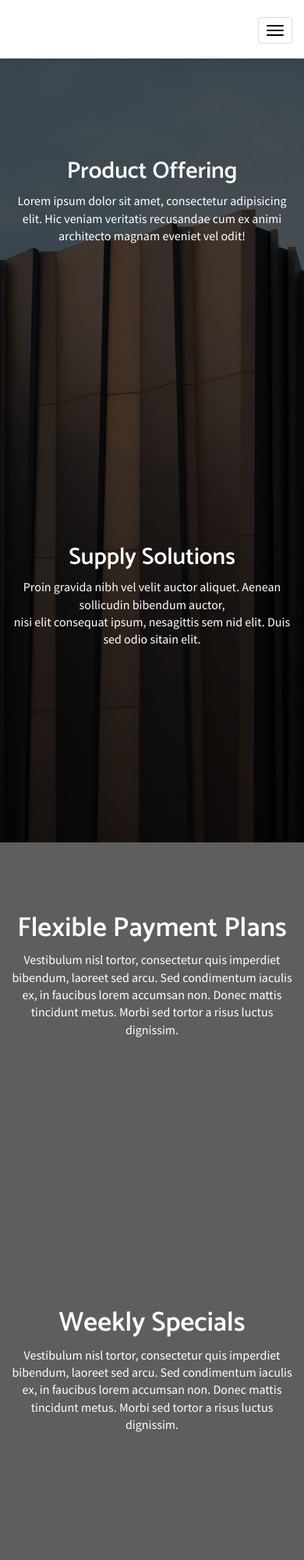
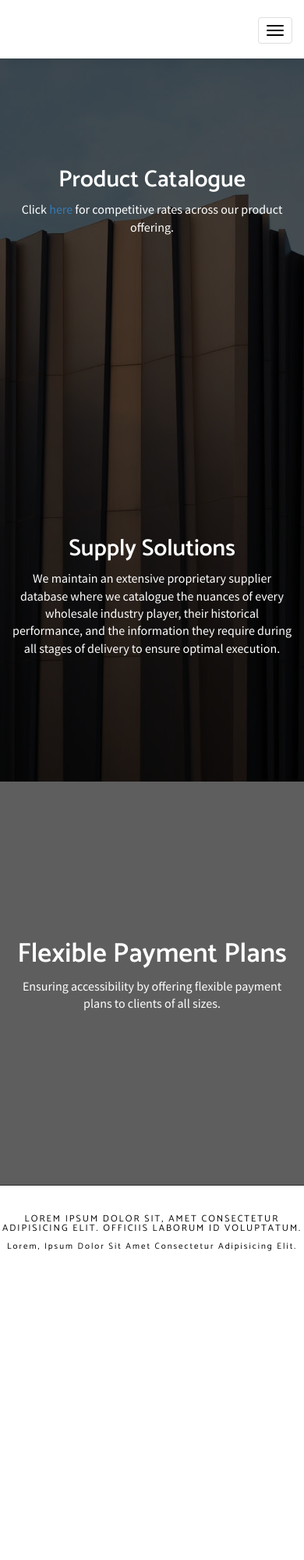
Before and after one commit to emmaxx/nygeneral-old, a website: page src/services.html in a window 390 px wide. Shown: the top 2000 px of the page at 78% size. After the commit the page ends 1636 px from the top, so only its background shows below. Drawn offline with nearby package versions, Linux system fonts and the light colour scheme.

Commit message:
styles and updated htmls

```diff
--- a/src/css/style.css
+++ b/src/css/style.css
@@ -1,4 +1,5 @@
 @import url("https://fonts.googleapis.com/css?family=Catamaran:400,500,600,700,700|Source+Sans+Pro:400,600");
+
 body {
   line-height: 1.4;
   font-family: "Source Sans Pro", sans-serif;
--- a/src/services.html
+++ b/src/services.html
@@ -68,16 +68,16 @@ Fixed Navigation
 End Fixed Navigation
  -->
  <div class="parallax-window" data-parallax="scroll" data-image-src="/nygeneral/src/assets/images/mission-statement.jpeg">
-  <!-- Product Offering
+
+  <!-- Product Catalogue
  ==================================== -->
   <section class="hero-area section">
     <div class="container">
       <div class="row">
         <div class="col-md-12 text-center">
-          <h2>Product Offering</h2>
+          <h2>Product Catalogue</h2>
           <p>
-            Lorem ipsum dolor sit amet, consectetur adipisicing elit. Hic veniam veritatis recusandae cum ex animi
-            architecto magnam eveniet vel odit!
+            Click <a href="/404.html">here</a> for competitive rates across our product offering.
           </p>
         </div>
       </div>
@@ -92,8 +92,7 @@ End Fixed Navigation
       <div class="row">
         <div class="col-md-12 text-center">
           <h2>Supply Solutions</h2>
-          <p>Proin gravida nibh vel velit auctor aliquet. Aenean sollicudin bibendum auctor, <br> nisi elit consequat
-            ipsum, nesagittis sem nid elit. Duis sed odio sitain elit.</p>
+          <p>We maintain an extensive proprietary supplier database where we catalogue the nuances of every wholesale industry player, their historical performance, and the information they require during all stages of delivery to ensure optimal execution.</p>
         </div>
       </div>
     </div>
@@ -109,34 +108,13 @@ End Fixed Navigation
         <div class="col-md-12 text-center">
           <div class="title">
             <h2>Flexible Payment Plans</h2>
-            <p>Vestibulum nisl tortor, consectetur quis imperdiet bibendum, laoreet sed arcu. Sed condimentum iaculis
-              ex, in faucibus lorem accumsan non. Donec mattis tincidunt metus. Morbi sed tortor a risus luctus
-              dignissim.</p>
+            <p>Ensuring accessibility by offering flexible payment plans to clients of all sizes.</p>
           </div>
         </div>
       </div>
     </div>
   </section>
 
-  <!--
-    Weekly Specials
-		==================================== -->
-
-  <section class="hero-area section">
-    <div class="container">
-      <div class="row">
-        <div class="col-md-12 text-center">
-          <div class="title">
-            <h2>Weekly Specials</h2>
-            <p>Vestibulum nisl tortor, consectetur quis imperdiet bibendum, laoreet sed arcu. Sed condimentum iaculis
-              ex, in faucibus lorem accumsan non. Donec mattis tincidunt metus. Morbi sed tortor a risus luctus
-              dignissim.</p>
-          </div>
-        </div>
-      </div>
-    </div>
-  </section>
-</div>
   <footer id="footer" class="bg-one">
     <div class="footer">
       <h5>Lorem ipsum dolor sit, amet consectetur adipisicing elit. Officiis laborum id voluptatum.</h5>
```
Also changed, not shown: src/about.html (+69 -69 lines), src/index.html (+4 -7 lines), src/resources.html (+1 -0 lines).
